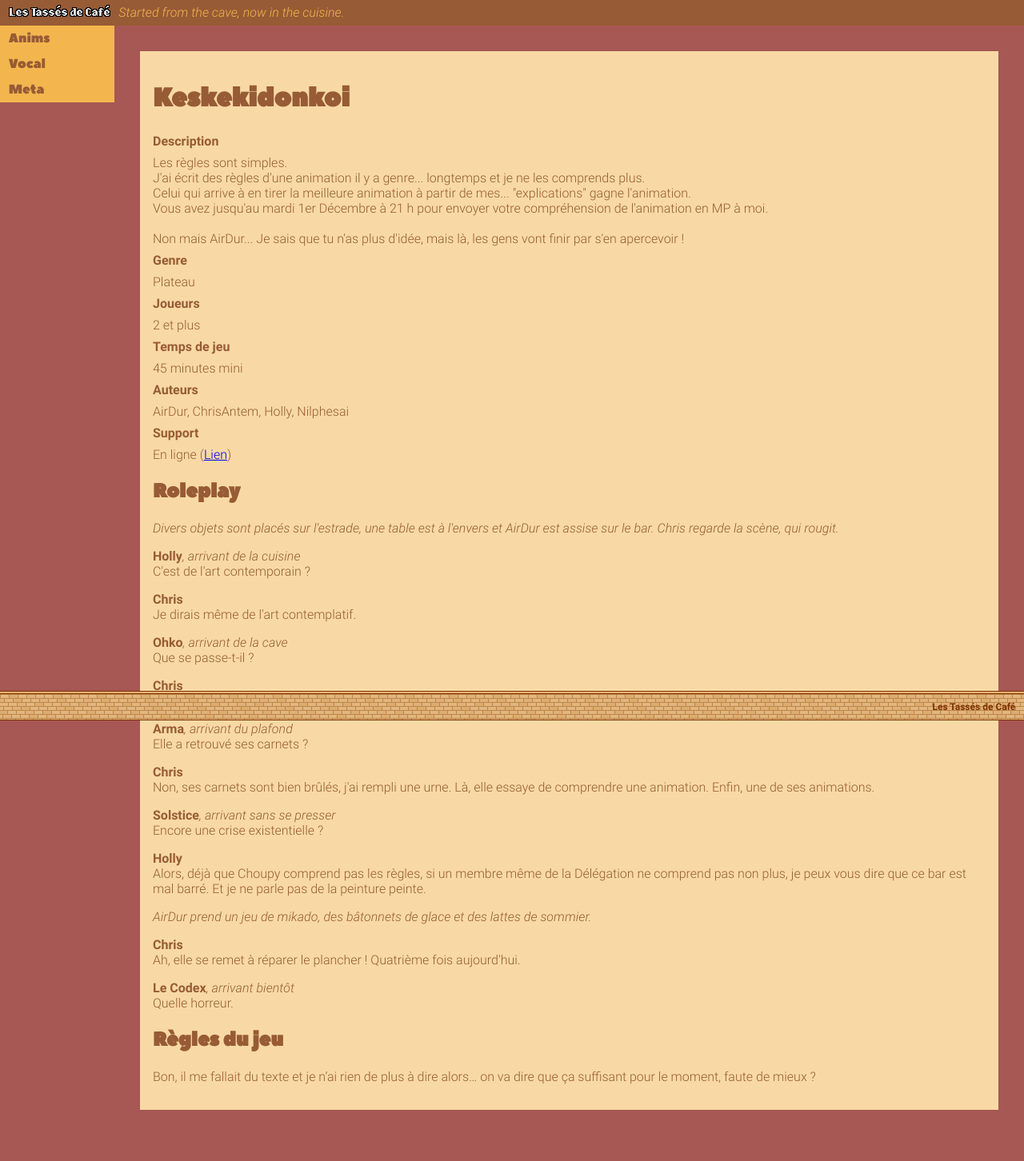
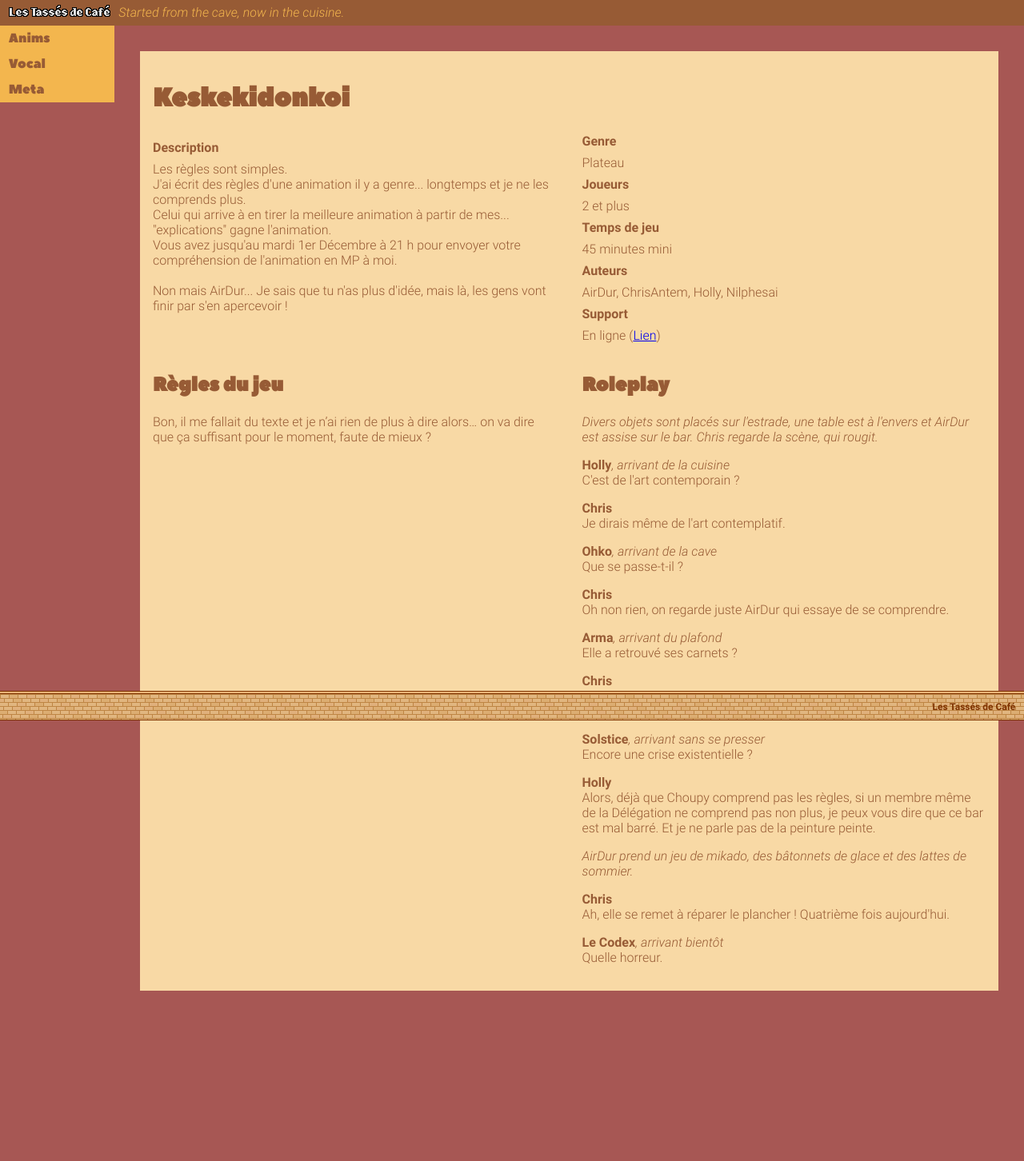
Before and after one commit to vcz-fr/les-tasses-de-cafe, a Jekyll site: the page built from anims/keskekidonkoi.md, in a window 1280 px wide. Shown: the whole page at 80% size. Built offline with Jekyll 4.4.1, drawn with Linux system fonts in a browser that asks for light colours; after the commit the page ends 1303 px from its top, so only the background shows below that.

Commit message:
Two-column design

```diff
--- a/_layouts/game.html
+++ b/_layouts/game.html
@@ -7,38 +7,56 @@ layout: default
 
     <dl id="game-info">
         {% if page.game.description != null %}
+        <div>
             <dt>Description</dt>
             <dd>{{ page.game.description | newline_to_br }}</dd>
+        </div>
         {% endif %}
 
         {% if page.game.genre != null %}
+        <div>
             <dt>Genre</dt>
             <dd>{{ page.game.genre }}</dd>
+        </div>
         {% endif %}
 
         {% if page.game.players != null %}
+        <div>
             <dt>Joueurs</dt>
             <dd>{{ page.game.players }}</dd>
+        </div>
         {% endif %}
 
         {% if page.game.time != null %}
+        <div>
             <dt>Temps de jeu</dt>
             <dd>{{ page.game.time }}</dd>
+        </div>
         {% endif %}
 
         {% if page.game.authors.size > 0 %}
+        <div>
             <dt>Auteurs</dt>
             <dd>{{ page.game.authors | join: ", " }}</dd>
+        </div>
         {% endif %}
 
         {% if page.game.support != null %}
+        <div>
             <dt>Support</dt>
             <dd>
                 {{ page.game.support.where }}
                 {% if page.game.support.link != null %} (<a href="{{ page.game.support.link }}">Lien</a>){% endif %}
             </dd>
+        </div>
         {% endif %}
     </dl>
+
+    <div id="game-texts">
+        <div>
+            <h2>Règles du jeu</h2>
+            {{ content }}
+        </div>
 
         {% if page.rp != null %}
         <div class="rp">
@@ -57,8 +75,5 @@ layout: default
             {% endfor %}
         </div>
         {% endif %}
-
-    <h2>Règles du jeu</h2>
-
-    {{ content }}
     </div>
+</div>
--- a/_sass/pages/game.scss
+++ b/_sass/pages/game.scss
@@ -1,5 +1,11 @@
 #page-content {
     dl#game-info {
+        column-count: 2;
+        column-gap: 2rem;
+
+        & > div {
+            break-inside: avoid;
+
             & > dt {
                 font-weight: bold;
                 margin: 0.5rem 0;
@@ -8,6 +14,12 @@
                 margin-left: 0;
             }
         }
+    }
+
+    #game-texts {
+        display: grid;
+        grid-template-columns: repeat(2, 1fr);
+        grid-column-gap: 2rem;
 
         & > .rp {
             & > .speech {
@@ -15,3 +27,4 @@
             }
         }
     }
+}
```
Lines whose indentation alone changed are shown as unchanged.
